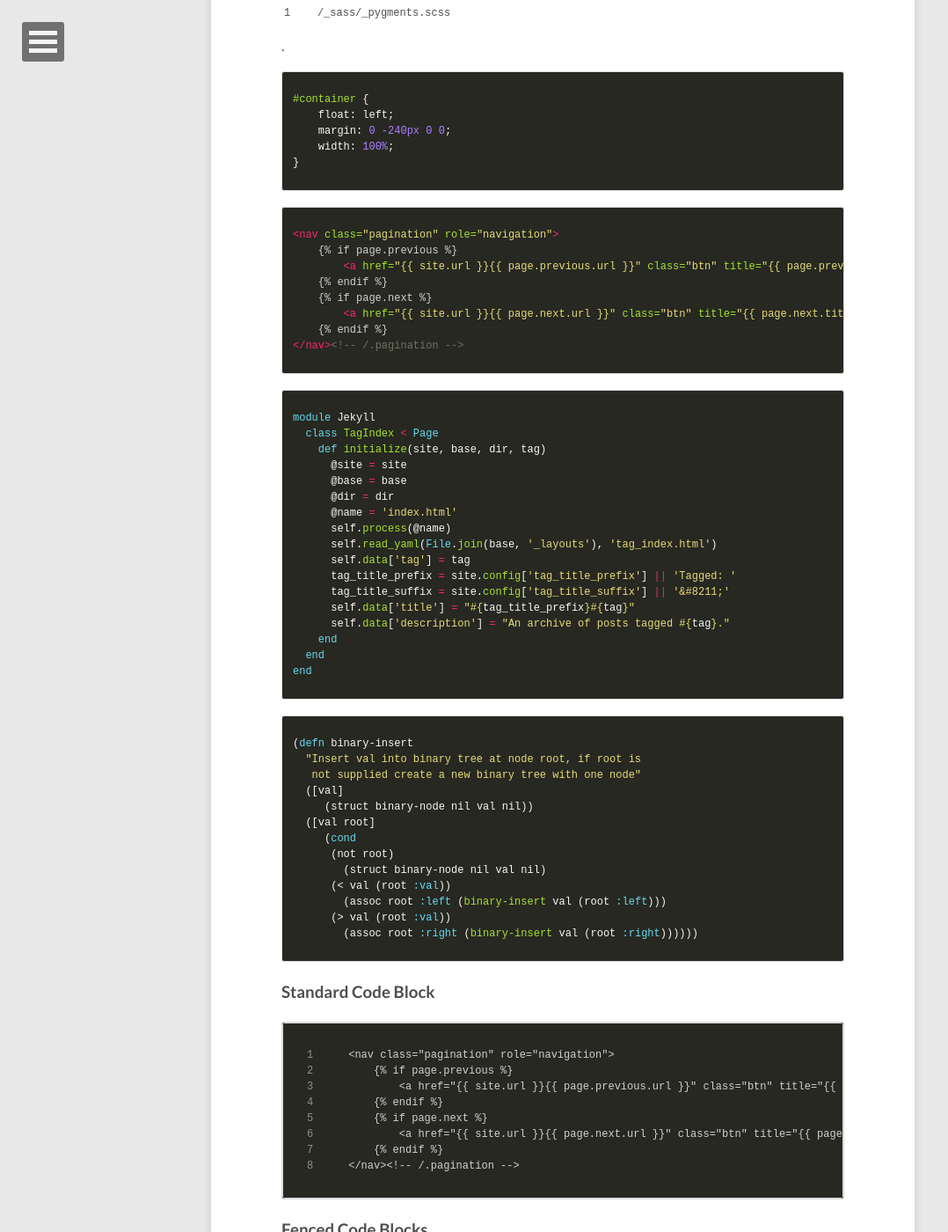
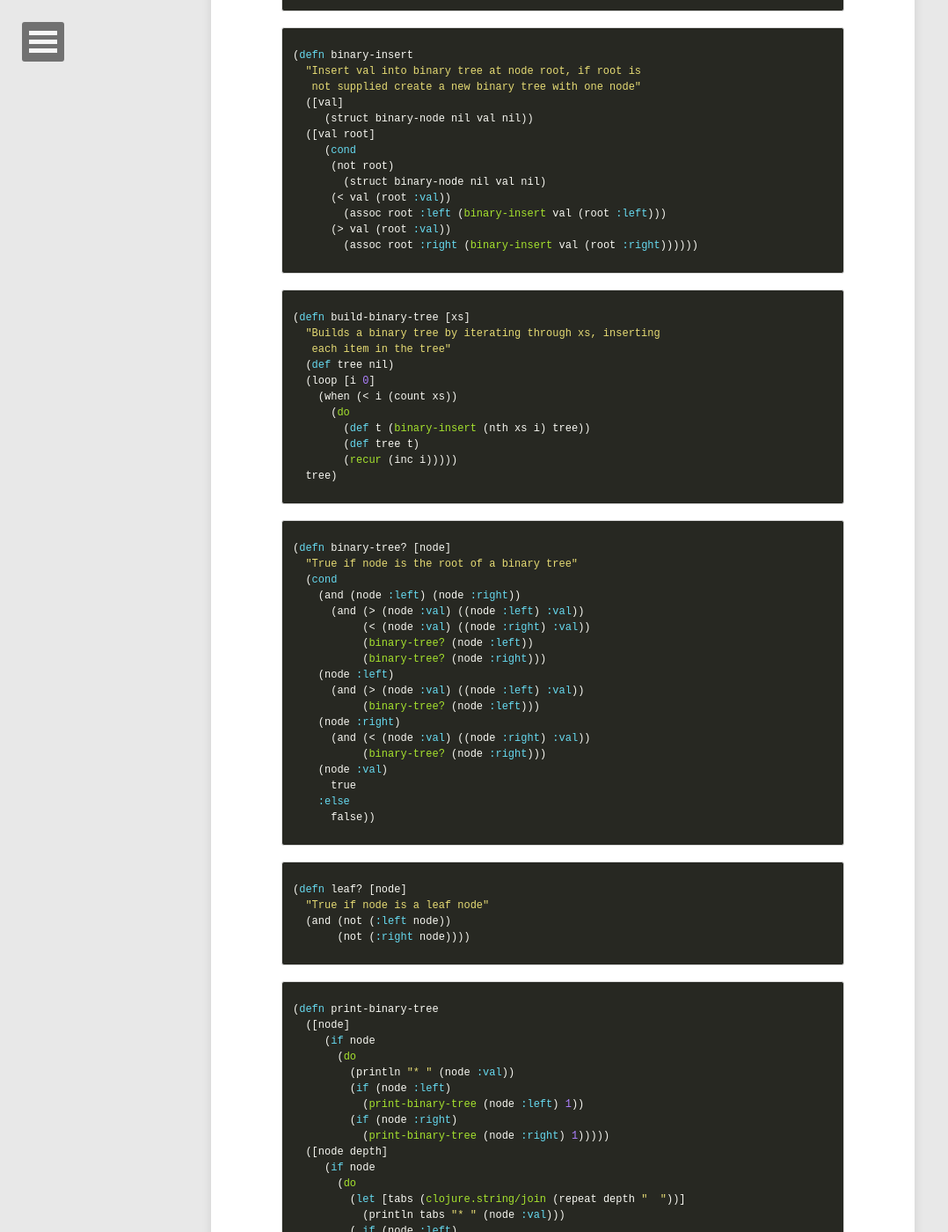
Before and after one commit to crbowman/crbowman.github.io, a Jekyll site: the page built from _posts/2013-08-16-code-highlighting-post.md, in a window 1280 px wide and 1400 px high, scrolled down 802 px. Shown: the whole window at 88% size, without its empty margins (0-1078 px from the left). Built offline with Jekyll 4.4.1, drawn with Linux system fonts in a browser that asks for light colours; nearby versions of some CDN libraries; comment, search, counter and statistics services are not loaded; some of the changed text lies outside the part shown.

Commit message:
post update

```diff
--- a/_posts/2013-08-16-code-highlighting-post.md
+++ b/_posts/2013-08-16-code-highlighting-post.md
@@ -14,49 +14,12 @@
 
 [^1]: <http://en.wikipedia.org/wiki/Syntax_highlighting>
 
-### Pygments Code Blocks
+### Binary Search Tree
 
-To modify styling and highlight colors edit `/_sass/_pygments.scss`.
 
-{% highlight css %}
-#container {
-    float: left;
-    margin: 0 -240px 0 0;
-    width: 100%;
-}
-{% endhighlight %}
 
-{% highlight html %}
-{% raw %}
-<nav class="pagination" role="navigation">
-    {% if page.previous %}
-        <a href="{{ site.url }}{{ page.previous.url }}" class="btn" title="{{ page.previous.title }}">Previous article</a>
-    {% endif %}
-    {% if page.next %}
-        <a href="{{ site.url }}{{ page.next.url }}" class="btn" title="{{ page.next.title }}">Next article</a>
-    {% endif %}
-</nav><!-- /.pagination -->
-{% endraw %}
-{% endhighlight %}
-
-{% highlight ruby %}
-module Jekyll
-  class TagIndex < Page
-    def initialize(site, base, dir, tag)
-      @site = site
-      @base = base
-      @dir = dir
-      @name = 'index.html'
-      self.process(@name)
-      self.read_yaml(File.join(base, '_layouts'), 'tag_index.html')
-      self.data['tag'] = tag
-      tag_title_prefix = site.config['tag_title_prefix'] || 'Tagged: '
-      tag_title_suffix = site.config['tag_title_suffix'] || '&#8211;'
-      self.data['title'] = "#{tag_title_prefix}#{tag}"
-      self.data['description'] = "An archive of posts tagged #{tag}."
-    end
-  end
-end
+{% highlight clojure %}
+(defstruct binary-node :left :val :right)
 {% endhighlight %}
 
 {% highlight clojure %}
@@ -75,6 +38,155 @@
         (assoc root :right (binary-insert val (root :right))))))
 {% endhighlight %}
 
+{% highlight clojure %}
+(defn build-binary-tree [xs]
+  "Builds a binary tree by iterating through xs, inserting
+   each item in the tree"
+  (def tree nil)
+  (loop [i 0]
+    (when (< i (count xs))
+      (do
+        (def t (binary-insert (nth xs i) tree))
+        (def tree t)
+        (recur (inc i)))))
+  tree)
+{% endhighlight %}
+
+{% highlight clojure %}
+(defn binary-tree? [node]
+  "True if node is the root of a binary tree"
+  (cond
+    (and (node :left) (node :right))
+      (and (> (node :val) ((node :left) :val))
+           (< (node :val) ((node :right) :val))
+           (binary-tree? (node :left))
+           (binary-tree? (node :right)))
+    (node :left)
+      (and (> (node :val) ((node :left) :val))
+           (binary-tree? (node :left)))
+    (node :right)
+      (and (< (node :val) ((node :right) :val))
+           (binary-tree? (node :right)))
+    (node :val)
+      true
+    :else
+      false))
+{% endhighlight %}
+
+{% highlight clojure %}
+(defn leaf? [node]
+  "True if node is a leaf node"
+  (and (not (:left node))
+       (not (:right node))))
+{% endhighlight %}
+
+{% highlight clojure %}
+(defn print-binary-tree
+  ([node]
+     (if node
+       (do
+         (println "* " (node :val))
+         (if (node :left)
+           (print-binary-tree (node :left) 1))
+         (if (node :right)
+           (print-binary-tree (node :right) 1)))))
+  ([node depth]
+     (if node
+       (do
+         (let [tabs (clojure.string/join (repeat depth "  "))]
+           (println tabs "* " (node :val)))
+         ( if (node :left)
+           (print-binary-tree (node :left) (inc depth)))
+         (if (node :right)
+           (print-binary-tree (node :right) (inc depth)))))))
+
+{% endhighlight %}
+
+{% highlight clojure %}
+(defn binary-contains? [node val]
+  "True if the binary tree at node contains a node
+   with the value val"
+  (cond
+   (not node)
+     nil
+   (< val (node :val))
+     (binary-contains? (node :left) val)
+   (> val (node :val))
+     (binary-contains? (node :right) val)
+   :else
+     true))
+{% endhighlight %}
+
+{% highlight clojure %}
+(defn binary-find-min [node]
+  "returns the node with the smallest value from the
+   binary tree at node"
+  (cond
+   (not node)
+     nil
+   (node :left)
+     (binary-find-min (node :left))
+   :else
+     node))
+{% endhighlight %}
+
+{% highlight clojure %}
+(defn binary-find-max [node]
+  "returns the node with the greatest value from the
+   binary tree at node"
+  (cond
+   (not node)
+     nil
+   (node :right)
+     (binary-find-max (node :right))
+   :else
+     node))
+{% endhighlight %}
+
+{% highlight clojure %}
+(defn replace-node-in-parent [par node child]
+  "removes node from the binary tree by replacing parent par's
+   reference to node with a reference to node's child"
+  (cond
+    (= ((par :left) :val) (node :val))
+      (assoc par :left child)
+    (= ((par :right) :val) (node :val))
+      (assoc par :right child)))
+{% endhighlight %}
+
+{% highlight clojure %}
+(defn binary-remove
+  "removes the node with the value val from the binary tree
+   at node. Ensures that the tree remains a binary tree"
+  ([node val]
+     (cond
+       (not (binary-contains? node (node :val)))
+         node
+       (< val (node :val))
+         (binary-remove (node :left) val node)
+       (> val (node :val))
+         (binary-remove (node :right) val node)
+       :else
+         (binary-remove node val nil)))
+  ([node val par]
+     (cond
+       (< val (node :val))
+         (binary-remove (node :left) val node)
+       (> val (node :val))
+         (binary-remove (node :right) val node)
+      :else
+        (cond
+          (and (node :left) (node :right))
+            (let [succ (binary-find-min (node :right))]
+              (assoc node :val (succ :val))
+              (binary-remove (node :right) (succ :val) node))
+          (node :left)
+            (replace-node-in-parent par node (node :left))
+          (node :right)
+            (replace-node-in-parent par node (node :right))
+          :else
+            (replace-node-in-parent par node nil)))))
+{% endhighlight %}
 
 ### Standard Code Block
 
```
Also changed, not shown: other parts of _posts/2013-08-16-code-highlighting-post.md (+1 -1 lines).
